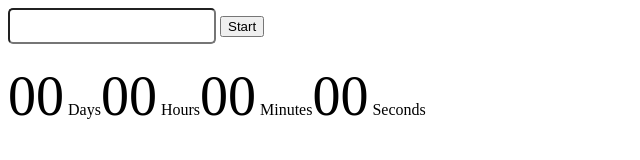
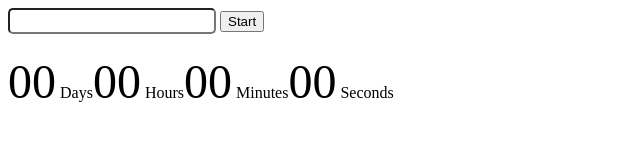
Before and after one commit to Levando21/goit-js-hw-10, a website built with Vite: page src/1-timer.html in a window 1280 px wide. Shown: the whole page, without its empty margins (0-640 px from the left). Built offline with nearby package versions, Linux system fonts and the light colour scheme.

Commit message:
new comm

```diff
--- a/src/css/1-timer.css
+++ b/src/css/1-timer.css
@@ -103,7 +103,7 @@
 
 .value {
   font-weight: 500;
-  font-size: 56px;
+  font-size: 48px;
 }
 
 #calendar-container {
--- a/src/js/1-timer.js
+++ b/src/js/1-timer.js
@@ -5,7 +5,7 @@ import 'flatpickr/dist/flatpickr.min.css';
 const myInp = document.getElementById('datetime-picker');
 myInp.classList.add('time-changer');
 myInp.style.width = '200px';
-myInp.style.height = '30px';
+myInp.style.height = '20px';
 myInp.style.borderRadius = '5px';
 
 const strBtn = document.querySelector('button[data-start]');
```
